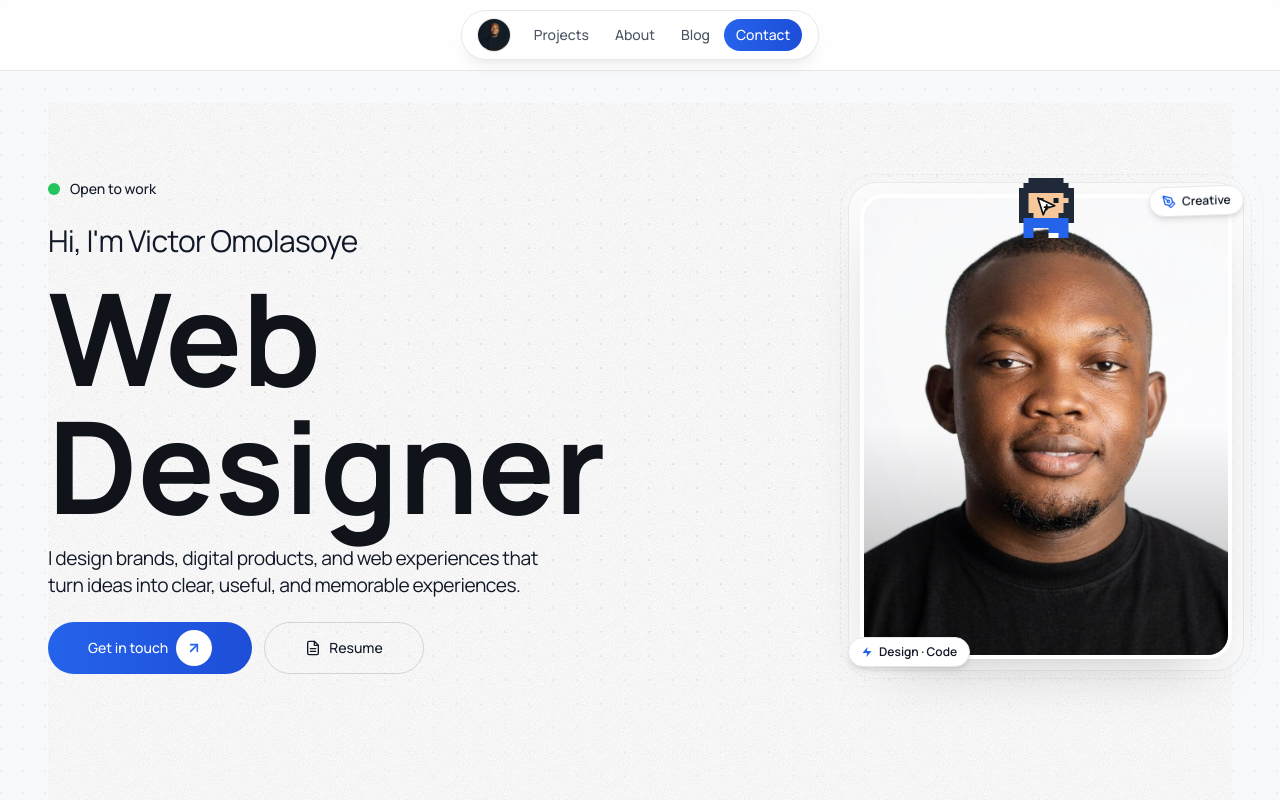
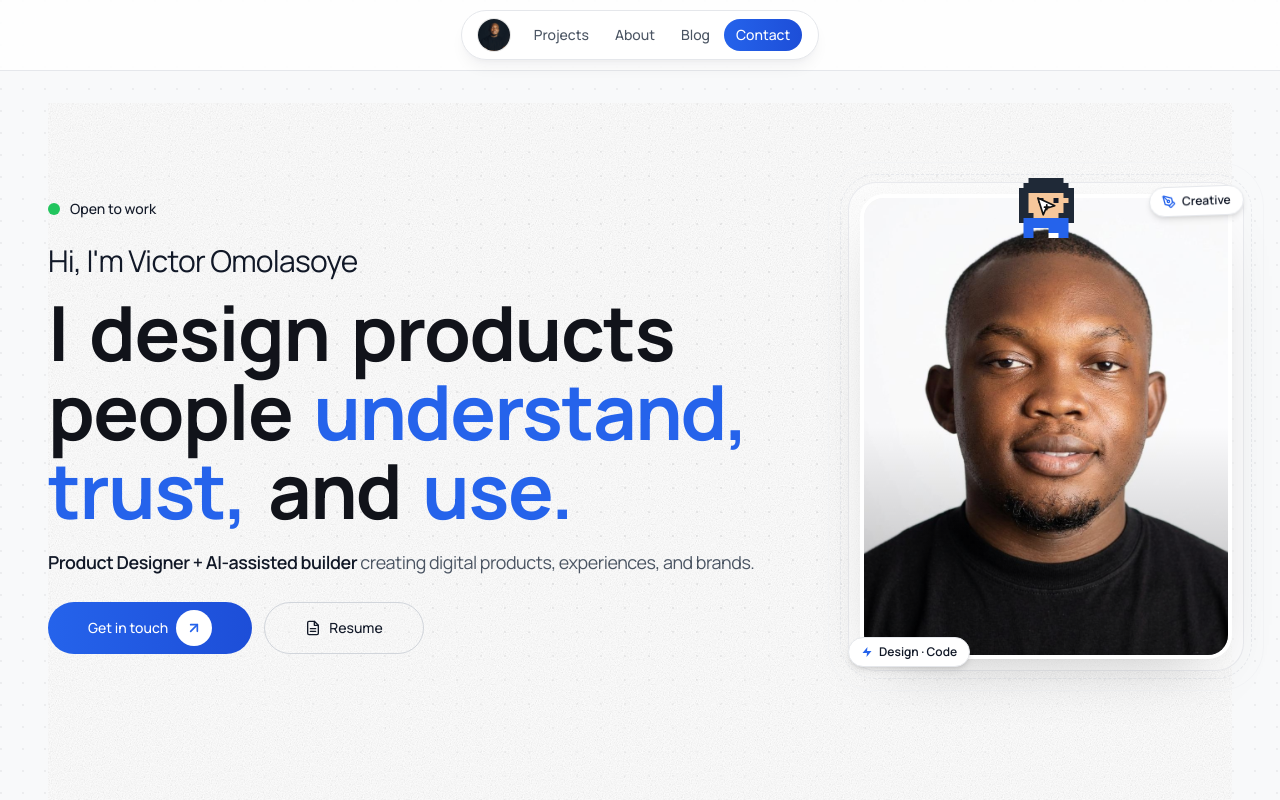
Before and after one commit to Levictor-ai/victor-omolasoye-portfolio, a Next.js app: page / in a window 1280 px wide. Shown: the top 800 px of the page. Built offline with nearby package versions, Linux system fonts and the light colour scheme.

Commit message:
Rewrite hero headline and about copy

```diff
--- a/src/components/HomeContent.tsx
+++ b/src/components/HomeContent.tsx
@@ -1,7 +1,7 @@
 'use client';
 
 import { useState, useEffect, type ReactNode } from 'react';
-import { AnimatePresence, motion } from 'framer-motion';
+import { motion } from 'framer-motion';
 import Image from 'next/image';
 import Link from 'next/link';
 import { ArrowUpRight, PenTool } from 'lucide-react';
@@ -231,31 +231,42 @@ function HeroFrame({ avatar, name, priority = false }: { avatar: string; name: s
   );
 }
 
-const ROLE_WORDS = ['Brand', 'Product', 'Web'];
+const HEADLINE = ['I', 'design', 'products', 'people', 'understand,', 'trust,', 'and', 'use.'];
+const HEADLINE_HIGHLIGHT = new Set([4, 5, 7]);
 
-function RotatingRoleWord() {
-  const [index, setIndex] = useState(0);
-
-  useEffect(() => {
-    const id = setInterval(() => setIndex((i) => (i + 1) % ROLE_WORDS.length), 2400);
-    return () => clearInterval(id);
-  }, []);
-
+function HeroHeadline() {
   return (
-    <span className="relative block h-[1em] w-full overflow-hidden">
-      <AnimatePresence mode="wait" initial={false}>
-        <motion.span
-          key={ROLE_WORDS[index]}
-          className="absolute left-0 top-0 block whitespace-nowrap"
-          initial={{ y: '100%', opacity: 0 }}
-          animate={{ y: '0%', opacity: 1 }}
-          exit={{ y: '-100%', opacity: 0 }}
-          transition={{ duration: 0.5, ease: [0.22, 1, 0.36, 1] }}
-        >
-          {ROLE_WORDS[index]}
-        </motion.span>
-      </AnimatePresence>
-    </span>
+    <h1
+      className="mb-5 block w-full"
+      style={{
+        fontFamily: 'var(--font-manrope), sans-serif',
+        color: '#11131A',
+        fontWeight: 700,
+        fontSize: 'clamp(2.5rem,6vw,4.75rem)',
+        lineHeight: 1.04,
+        letterSpacing: '-0.02em',
+      }}
+    >
+      <span className="sr-only">
+        I design products people understand, trust, and use. — Victor Omolasoye, Product
+        Designer in Lagos, Nigeria
+      </span>
+      <span aria-hidden="true" className="block w-full text-balance">
+        {HEADLINE.map((word, i) => (
+          <motion.span
+            key={`${word}-${i}`}
+            className={`mr-[0.28em] inline-block ${
+              HEADLINE_HIGHLIGHT.has(i) ? 'text-blue-600' : ''
+            }`}
+            initial={{ opacity: 0, y: '0.4em' }}
+            animate={{ opacity: 1, y: 0 }}
+            transition={{ duration: 0.55, delay: 0.35 + i * 0.07, ease: [0.22, 1, 0.36, 1] }}
+          >
+            {word}
+          </motion.span>
+        ))}
+      </span>
+    </h1>
   );
 }
 
@@ -292,36 +303,17 @@ function HeroSection({ profile }: { profile: ProfileData }) {
               </p>
           </motion.div>
           <motion.div variants={item}>
-            <h1
-              className="mb-4 block w-full"
-              style={{
-                fontFamily: 'var(--font-manrope), sans-serif',
-                color: '#11131A',
-                fontWeight: 700,
-                fontSize: 'clamp(3.5rem,15vw,128px)',
-                lineHeight: 1,
-              }}
-            >
-              <span className="sr-only">
-                Victor Omolasoye — Product Designer, Brand Designer and UI/UX Designer in Lagos, Nigeria
-              </span>
-              <span aria-hidden="true" className="block w-full">
-                <RotatingRoleWord />
-                Designer
-              </span>
-            </h1>
+            <HeroHeadline />
           </motion.div>
           <motion.div variants={item}>
             <p
-              className="mb-6 w-full font-normal leading-snug tracking-tight text-gray-900"
-              style={{ fontSize: 'clamp(1.125rem,1.5vw,1.4rem)' }}
+              className="mb-7 w-full leading-snug tracking-tight text-gray-600"
+              style={{ fontSize: 'clamp(1.05rem,1.4vw,1.3rem)' }}
             >
-              <span className="lg:block">
-                I design brands, digital products, and web experiences that
+              <span className="font-semibold text-gray-900">
+                Product Designer + AI-assisted builder
               </span>{' '}
-              <span className="lg:block">
-                turn ideas into clear, useful, and memorable experiences.
-              </span>
+              creating digital products, experiences, and brands.
             </p>
           </motion.div>
           <motion.div variants={item} className="flex w-full flex-col gap-3 sm:w-auto sm:flex-row">
--- a/src/data/profile.ts
+++ b/src/data/profile.ts
@@ -56,7 +56,7 @@ export const defaultProfile: ProfileData = {
   tagline: 'Designing what ideas become.',
   bio: 'Product engineer with a passion for crafting scalable digital experiences.',
   about:
-    'Victor Omolasoye is a multidisciplinary designer with **4+ years of experience** across **brand identity, UX/UI, product design, and digital experiences**. He combines research, strategy, and visual thinking to create brands and products that are clear, purposeful, and built around real user needs.\n\nHe has worked with founders, startups, and teams across the **UK, US, Canada, China, and Africa**, helping transform ideas into meaningful brands and digital experiences. His experience also includes product strategy, having worked as a **Graduate Product Owner at Cowrywise**, and contributing to Bunkie, a home services application.\n\nHis approach sits at the intersection of **design, product, and technology**, balancing business goals with user needs to create experiences that are visually strong, intuitive, and effective. He is also exploring **AI assisted design and development**, using emerging tools to prototype and bring digital ideas to life.',
+    'I’m Victor Akinyemi, a multidisciplinary designer with a background in English and Education and a growing focus on product design, digital experiences, and AI assisted development.\n\nI started designing in 2020, initially drawn to the power of visual communication. Over time, that curiosity grew beyond visuals into a deeper interest in how people interact with products, how ideas become experiences, and how thoughtful design can make complex things feel simple.\n\nToday, I work across **brand design, UI/UX, product design, and web experiences**, combining design thinking with modern AI powered tools to move from an idea to a tangible product. I enjoy working through the full process, understanding the problem, defining the experience, creating the visual language, prototyping the solution, and when possible, helping bring it to life.\n\nMy background in English has also shaped how I approach design. I care about clarity, communication, storytelling, and making sure that what a product says is as intentional as how it looks.\n\nI’m particularly interested in the intersection of **design, technology, AI, and human behaviour**. I’m constantly exploring better ways to design and build products that are not only visually compelling, but useful, accessible, and meaningful.\n\nFor me, design is more than making things look good. **It is about turning ideas into experiences that work.**',
   avatar: '/images/victor-profile.jpg',
   avatarAlt: '/images/victor-profile-2.jpg',
   email: 'omolasoyevictorakinyemi@gmail.com',
```
